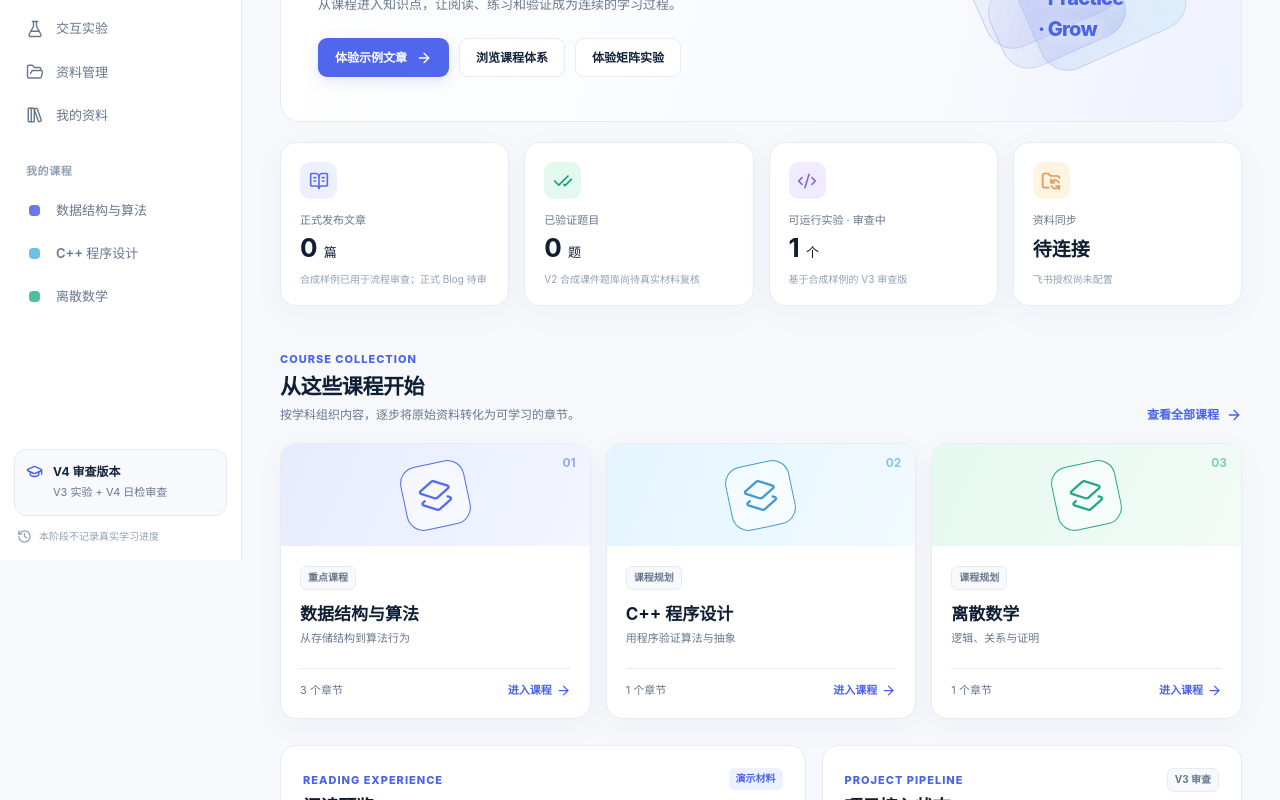
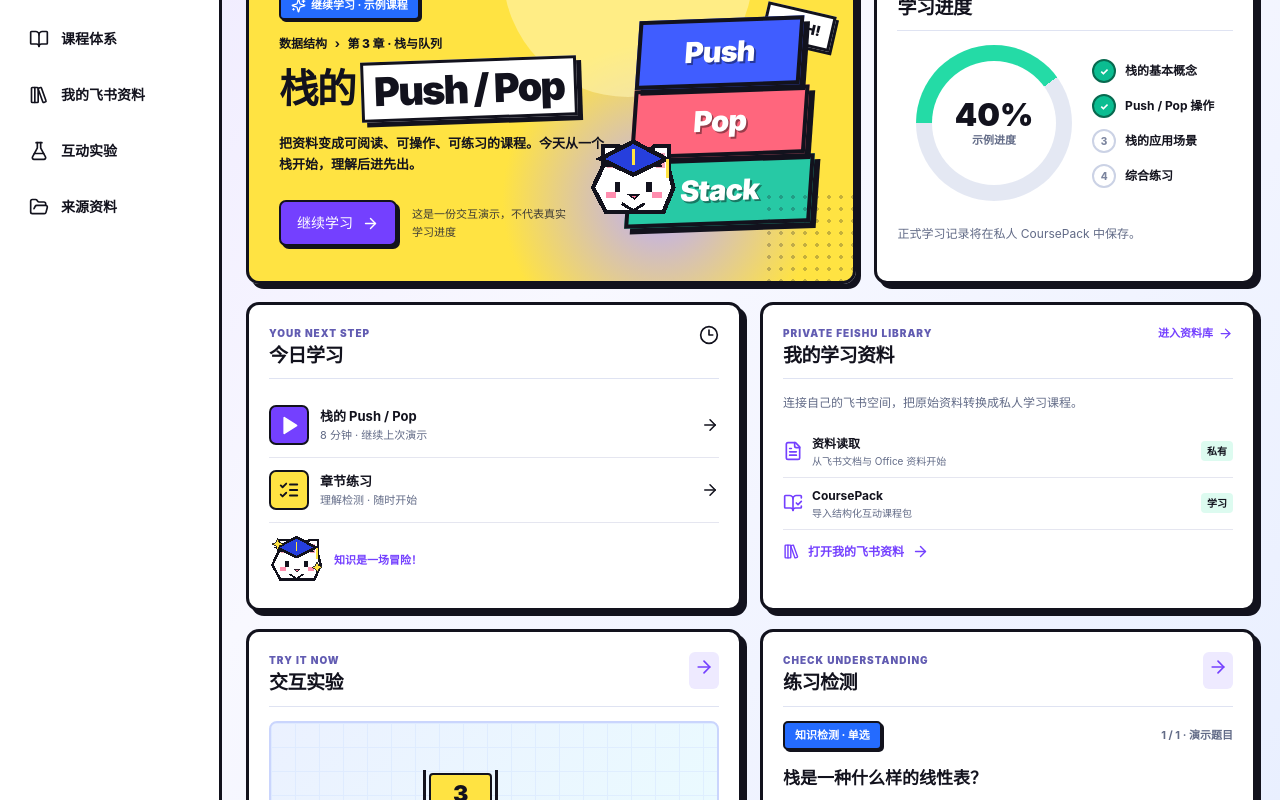
Before and after one commit to colddreamxiaowd/ContinueLeanringWithAI, a Next.js app in the folder web/: page / in a window 1280 px wide. Shown: the part 240-1040 px from the top of the page. Built offline with nearby package versions, Linux system fonts and the light colour scheme.

Commit message:
feat(pixel-pop): replace legacy homepage with branded interactive preview

```diff
--- a/web/src/app/page.tsx
+++ b/web/src/app/page.tsx
@@ -1,24 +1,10 @@
-import Link from 'next/link';
-import { ArrowRight, BookOpenText, CheckCheck, Code2, FolderSync, GraduationCap, Layers2, LibraryBig, PlayCircle, Sparkles } from 'lucide-react';
-import { AppShell } from '@/components/app-shell';
-import { courses, articles } from '@/data/catalog';
+import PixelPopHome from "@/design/pixel-pop/pixel-pop-home";
+
+export const metadata = {
+  title: "知序 Learning Hub · Pixel Pop 学习工作台",
+  description: "探索 Pixel Pop 三档密度设计、数据结构栈的互动演示与 CoursePack 学习入口。",
+};
 
 export default function Dashboard() {
-  return <AppShell>
-    <div className="hero-bar"><div><span className="eyebrow"><Sparkles size={15}/> 你的学习工作台</span><h1>你好，继续构建你的知识体系。<span className="wave">✦</span></h1><p>从课程进入知识点，让阅读、练习和验证成为连续的学习过程。</p><div className="hero-actions"><Link className="button button-primary" href="/read/circular-queue">体验示例文章 <ArrowRight size={16}/></Link><Link className="button button-ghost" href="/courses">浏览课程体系</Link><Link className="button button-ghost" href="/experiments/sparse-transpose">体验矩阵实验</Link></div></div><div className="hero-art" aria-hidden="true"><span className="orb orb-one"/><span className="orb orb-two"/><span className="orb orb-three"/><div className="hero-art-text">Learn<br/>· Practice<br/>· Grow</div></div></div>
-    <div className="metric-grid">
-      <div className="metric-card"><div className="metric-icon metric-indigo"><BookOpenText size={20}/></div><span>正式发布文章</span><strong>0 <small>篇</small></strong><p>合成样例已用于流程审查；正式 Blog 待审</p></div>
-      <div className="metric-card"><div className="metric-icon metric-mint"><CheckCheck size={20}/></div><span>已验证题目</span><strong>0 <small>题</small></strong><p>V2 合成课件题库尚待真实材料复核</p></div>
-      <div className="metric-card"><div className="metric-icon metric-lilac"><Code2 size={20}/></div><span>可运行实验 · 审查中</span><strong>1 <small>个</small></strong><p>基于合成样例的 V3 审查版</p></div>
-      <div className="metric-card"><div className="metric-icon metric-amber"><FolderSync size={20}/></div><span>资料同步</span><strong className="metric-status">待连接</strong><p>飞书授权尚未配置</p></div>
-    </div>
-    <div className="section-title"><div><span className="section-kicker">COURSE COLLECTION</span><h2>从这些课程开始</h2><p>按学科组织内容，逐步将原始资料转化为可学习的章节。</p></div><Link href="/courses" className="text-link">查看全部课程 <ArrowRight size={16}/></Link></div>
-    <div className="course-grid">
-      {courses.map((c, i)=><Link className="course-card" key={c.id} href={`/courses/${c.slug}`}><div className={`course-illustration course-illustration--${c.accent}`}><div className="abstract-mark"><Layers2 size={35} strokeWidth={1.55}/></div><span className="course-index">0{i+1}</span></div><div className="course-card-body"><span className="tag tag-muted">{c.label}</span><h3>{c.title}</h3><p>{c.subtitle}</p><div className="course-meta"><span>{c.chapters.length} 个章节</span><span className="course-entry">进入课程 <ArrowRight size={15}/></span></div></div></Link>)}
-    </div>
-    <div className="overview-grid">
-      <section className="panel"><div className="panel-heading"><div><span className="section-kicker">READING EXPERIENCE</span><h2>阅读预览</h2></div><span className="tag tag-demo">演示材料</span></div>{articles.map(a=><Link href={`/read/${a.slug}`} className="recent-row" key={a.id}><div className="recent-icon"><BookOpenText size={21}/></div><div><strong>{a.title}</strong><span>{a.summary}</span></div><ArrowRight size={18}/></Link>)}<div className="panel-bottom-note">示例文章不计入正式发布数量，不代表已完成材料解析。</div></section>
-      <section className="panel"><div className="panel-heading"><div><span className="section-kicker">PROJECT PIPELINE</span><h2>项目接入状态</h2></div><span className="tag tag-muted">V3 审查</span></div><div className="pipeline-row"><span className="pipeline-logo">G</span><div><strong>GitHub 仓库</strong><small>版本管理 · V3 实验待审批</small></div><span className="state-ready">已连接</span></div><div className="pipeline-row"><span className="pipeline-logo pipeline-feishu">F</span><div><strong>飞书资料库</strong><small>尚未配置开放平台授权</small></div><span className="state-pending">待配置</span></div><div className="pipeline-callout"><GraduationCap size={20}/><span>V3 已用合成矩阵样例完成实验验证；真实课程材料需获授权后另行验收。</span></div></section>
-    </div>
-  </AppShell>;
+  return <PixelPopHome/>;
 }
```
